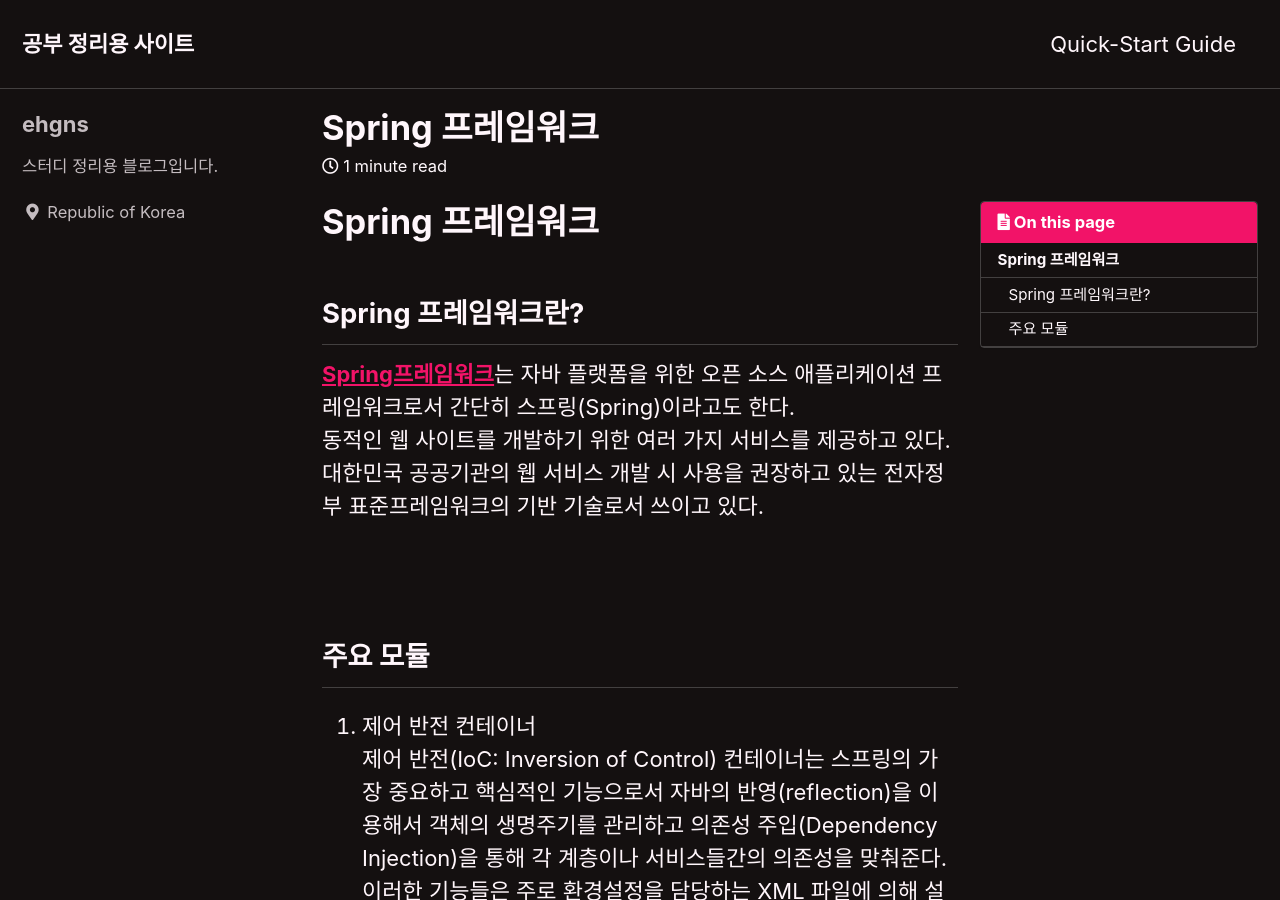
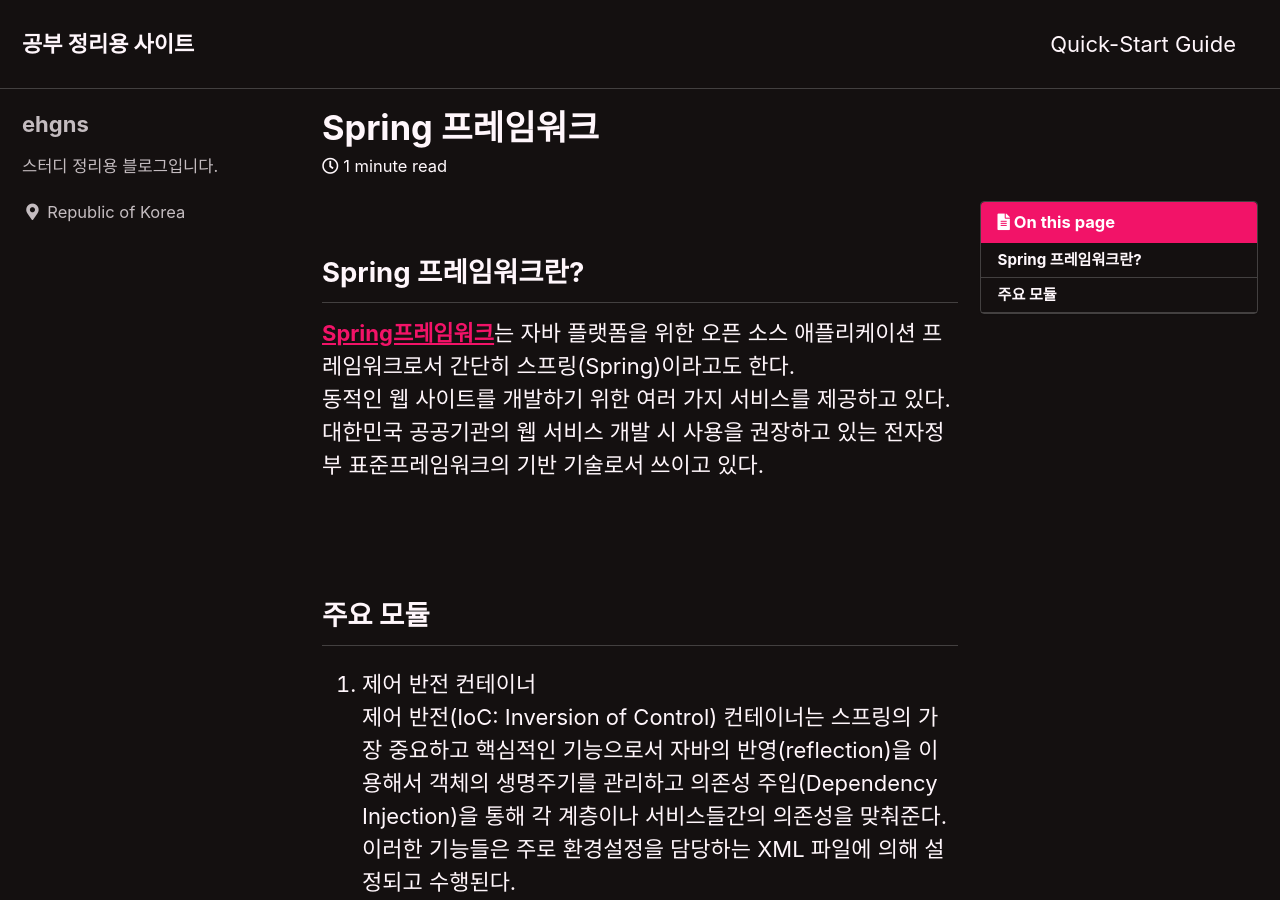
Before and after one commit to eunrin15/eunrin15.github.io, a Jekyll site: the page built from _posts/2021-02-08-spring.md, in a window 1280 px wide and 900 px high. Built offline with Jekyll 4.4.1, drawn with Linux system fonts in a browser that asks for light colours; cached includes are drawn as plain includes.

Commit message:
spring수정

```diff
--- a/_posts/2021-02-08-spring.md
+++ b/_posts/2021-02-08-spring.md
@@ -13,8 +13,6 @@ toc_sticky: true
 date: 2021-02-08
 last_modified_at: 2021-02-08
 ---
-Spring 프레임워크
-=
 ## Spring 프레임워크란?
 [**Spring프레임워크**](https://ko.wikipedia.org/wiki/%EC%8A%A4%ED%94%84%EB%A7%81_%ED%94%84%EB%A0%88%EC%9E%84%EC%9B%8C%ED%81%AC)는 자바 플랫폼을 위한 오픈 소스 애플리케이션 프레임워크로서 간단히 스프링(Spring)이라고도 한다.<br>동적인 웹 사이트를 개발하기 위한 여러 가지 서비스를 제공하고 있다.<br>대한민국 공공기관의 웹 서비스 개발 시 사용을 권장하고 있는 전자정부 표준프레임워크의 기반 기술로서 쓰이고 있다.
 
```
